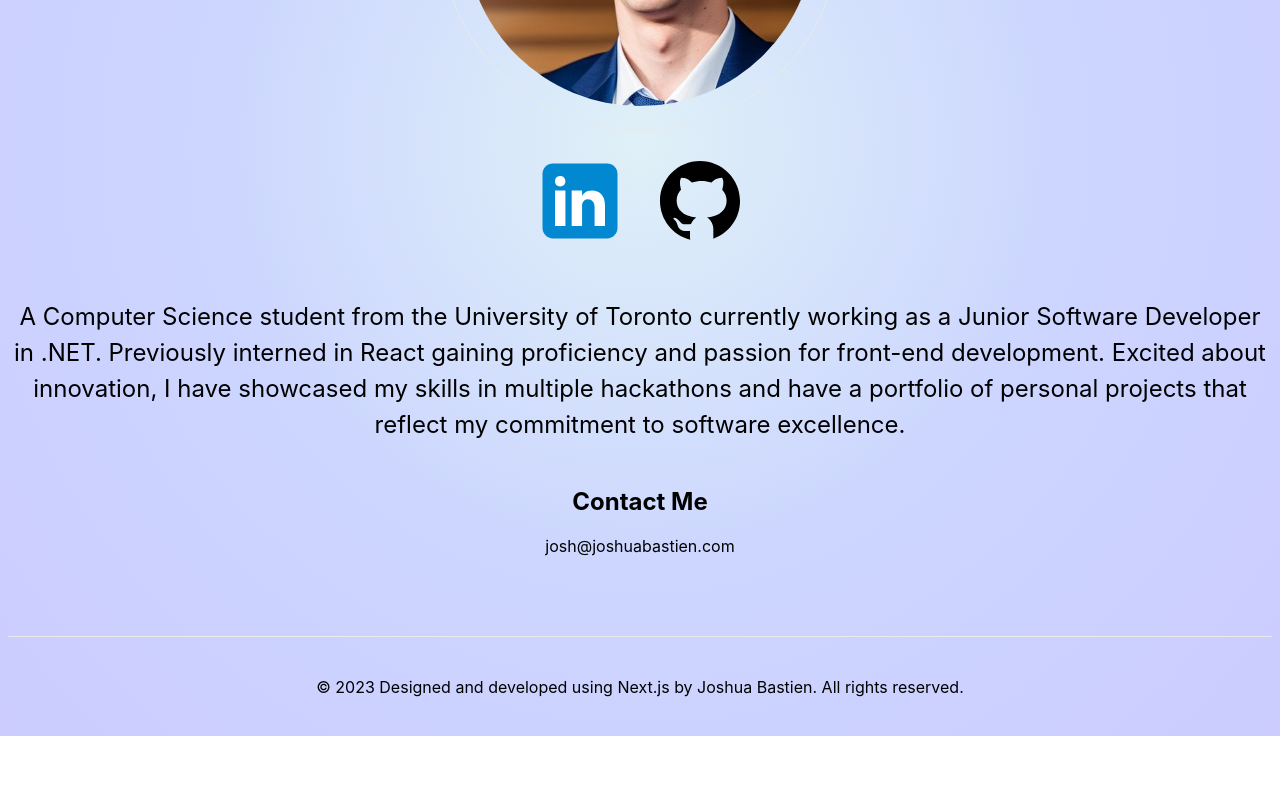
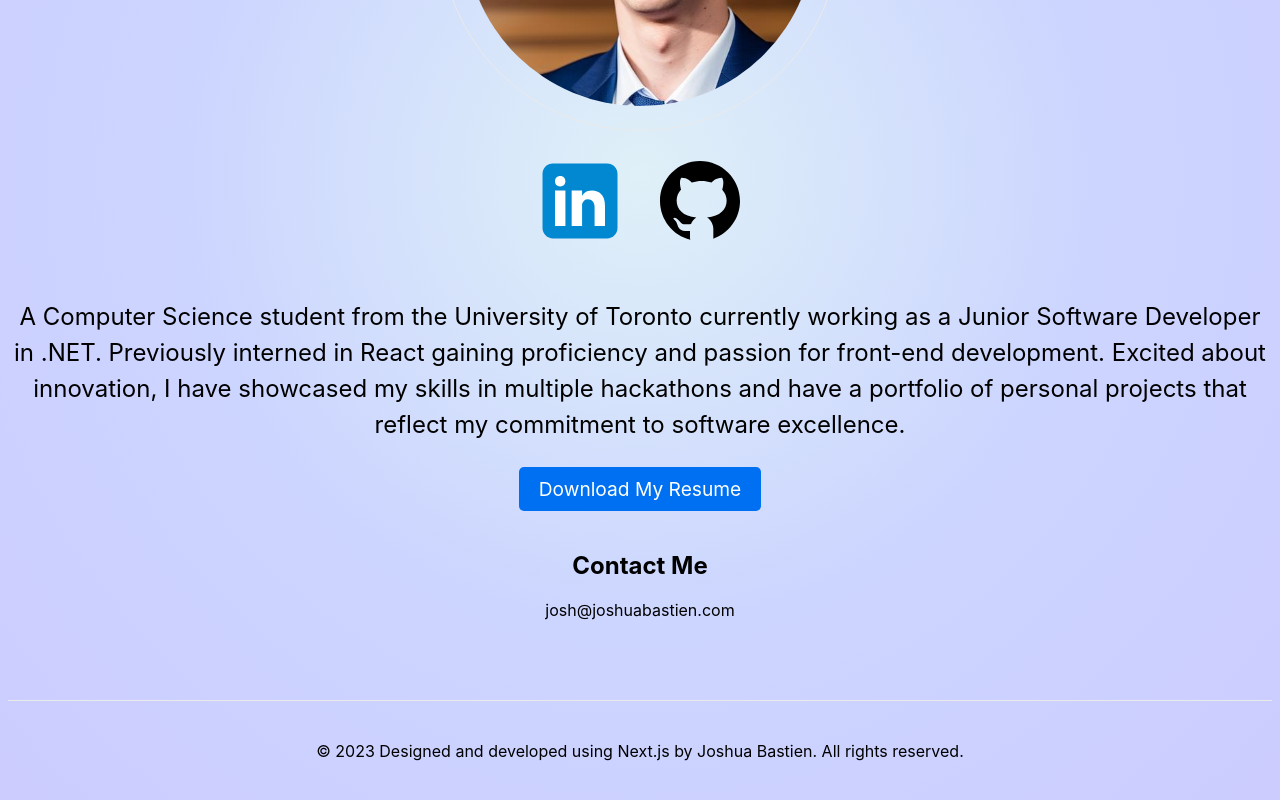
Before and after one commit to joshuabastien/personal-website, a Next.js app: page / in a window 1280 px wide. Shown: the part 451-1251 px from the top of the page. Before the commit the page ends 1187 px from the top, so only its background shows below. Built offline with nearby package versions, Linux system fonts and the light colour scheme.

Commit message:
Added "Download My Resume" button/feature

```diff
--- a/pages/index.js
+++ b/pages/index.js
@@ -70,6 +70,12 @@ export default function Home() {
         A Computer Science student from the University of Toronto currently working as a Junior Software Developer in .NET. Previously interned in React gaining proficiency and passion for front-end development. Excited about innovation, I have showcased my skills in multiple hackathons and have a portfolio of personal projects that reflect my commitment to software excellence.
         </p>
 
+        <div className={styles.buttonContainer}>
+          <a href="/Joshua_Bastien_Resume.pdf" download className={styles.downloadButton}>
+          Download My Resume
+          </a>
+        </div>
+
         <h2 className={styles.subheading}>Contact Me</h2>
 
         <a href="mailto:josh@joshuabastien.com" target="_blank" rel="noopener noreferrer">
--- a/styles/Home.module.css
+++ b/styles/Home.module.css
@@ -109,3 +109,24 @@
     flex-direction: column;
   }
 }
+
+.buttonContainer {
+  display: flex;
+  justify-content: center;
+  align-items: center;
+  margin-bottom: 20px;
+}
+
+.downloadButton {
+  background-color: #0070f3;
+  color: white;
+  padding: 10px 20px;
+  border-radius: 5px;
+  text-decoration: none;
+  font-size: 1.2rem;
+  transition: background-color 0.3s;
+}
+
+.downloadButton:hover {
+  background-color: #0051a8;
+}
```
Also changed, not shown: 1 other file (tests, documents, lock files or other folders).
